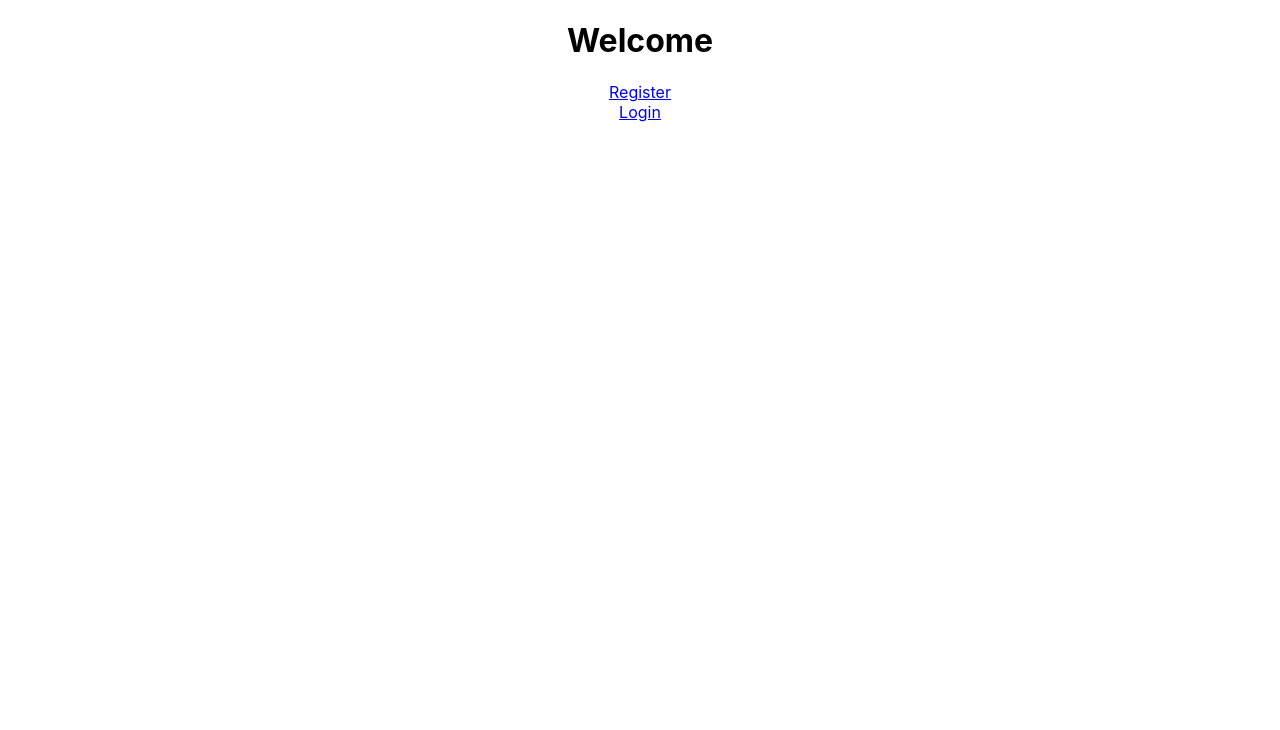
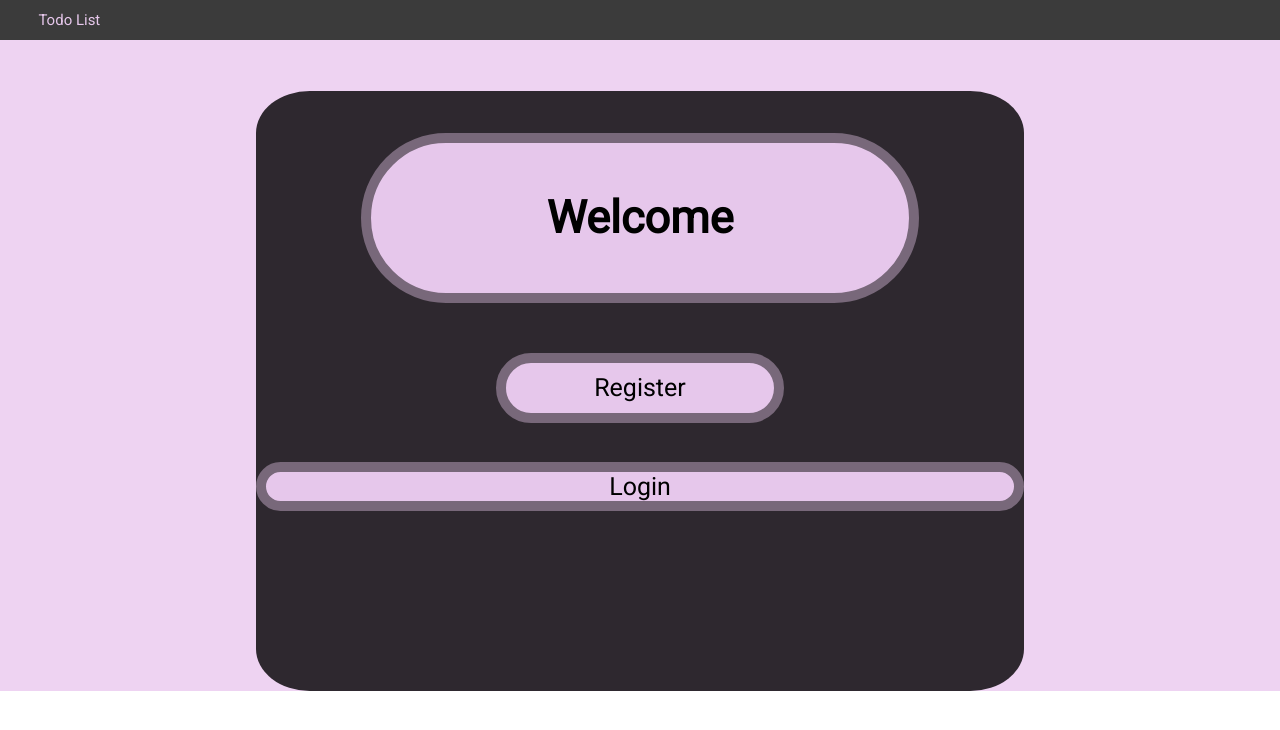
Before and after one commit to Agaxx02/react-todo-list, a React (Create React App) app: page / in a window 1280 px wide. Shown: the top 730 px of the page. Built offline with nearby package versions, Linux system fonts and the light colour scheme.

Commit message:
Applied some styles to the welcome page - not finished yet

```diff
--- a/package.json
+++ b/package.json
@@ -10,7 +10,6 @@
     "cors": "^2.8.5",
     "express": "^4.18.1",
     "mongoose": "^6.3.1",
-    "nodemon": "^2.0.16",
     "react": "^18.1.0",
     "react-dom": "^18.1.0",
     "react-scripts": "5.0.1",
--- a/public/index.html
+++ b/public/index.html
@@ -4,38 +4,16 @@
     <meta charset="utf-8" />
     <meta name="viewport" content="width=device-width, initial-scale=1" />
     <meta name="theme-color" content="#000000" />
+   <link href="https://fonts.googleapis.com/css2?family=Roboto:wght@100;400&display=swap" rel="stylesheet">
     <meta
       name="description"
       content="Web site created using create-react-app"
     />
-    <!--
-      manifest.json provides metadata used when your web app is installed on a
-      user's mobile device or desktop. See https://developers.google.com/web/fundamentals/web-app-manifest/
-    -->
     <link rel="manifest" href="%PUBLIC_URL%/manifest.json" />
-    <!--
-      Notice the use of %PUBLIC_URL% in the tags above.
-      It will be replaced with the URL of the `public` folder during the build.
-      Only files inside the `public` folder can be referenced from the HTML.
-
-      Unlike "/favicon.ico" or "favicon.ico", "%PUBLIC_URL%/favicon.ico" will
-      work correctly both with client-side routing and a non-root public URL.
-      Learn how to configure a non-root public URL by running `npm run build`.
-    -->
-    <title>React App</title>
+    <title>Todo list</title>
   </head>
   <body>
     <noscript>You need to enable JavaScript to run this app.</noscript>
     <div id="root"></div>
-    <!--
-      This HTML file is a template.
-      If you open it directly in the browser, you will see an empty page.
-
-      You can add webfonts, meta tags, or analytics to this file.
-      The build step will place the bundled scripts into the <body> tag.
-
-      To begin the development, run `npm start` or `yarn start`.
-      To create a production bundle, use `npm run build` or `yarn build`.
-    -->
   </body>
 </html>
--- a/src/App.css
+++ b/src/App.css
@@ -1,38 +1,68 @@
 .App {
+  margin: 0;
+  padding: 0;
+  font-family: 'Roboto', sans-serif;
+  font-size: 10px;
+  background-color: #EED3F2;
+
+}
+.header{
+  height: 40px;
+  font-size: 1.5em;
+  line-height: 40px;
+  padding: 0 0 0 3%;
+  background-color: #3B3B3B;
+  color: #E6C7EB;
+}
+.welcome{
   text-align: center;
+  border-radius: 7%;
+  margin: 4% auto 0;
+  width: 60%;
+  height: 600px;
+  background-color: #2E282F;
+}
+.buttonContainer{
+  height: 300px;
+  margin-top: 12%;
+}
+#registerButton{
+  margin: 5% auto;
+  width: 35%;
+  height: 50px;
+  line-height: 50px;
+}
+.button{
+  background-color: #E6C7EB;
+  border: 10px solid #78687A;
+  border-radius: 200px;
+}
+.welcome h1{
+  position: relative;
+  top: 7%;
+  font-size: 4.5em;
+  height: 150px;
+  width: 70%;
+  margin: 5% auto 0;
+  line-height: 150px;
+}
+.welcome a {
+  text-decoration: none;
+  font-size: 2.5em;
+  color: black;
+  display: block;
+  transition: 1s;
+}
+.welcome a ::hover{
+  cursor: pointer;
 }
 
-.App-logo {
-  height: 40vmin;
-  pointer-events: none;
-}
+@media screen and (max-width: 900px) {
+  .welcome{
+    width: 90%;
+  }
 
-@media (prefers-reduced-motion: no-preference) {
-  .App-logo {
-    animation: App-logo-spin infinite 20s linear;
+  .welcome h1 {
+    font-size: 3.5em;
   }
 }
-
-.App-header {
-  background-color: #282c34;
-  min-height: 100vh;
-  display: flex;
-  flex-direction: column;
-  align-items: center;
-  justify-content: center;
-  font-size: calc(10px + 2vmin);
-  color: white;
-}
-
-.App-link {
-  color: #61dafb;
-}
-
-@keyframes App-logo-spin {
-  from {
-    transform: rotate(0deg);
-  }
-  to {
-    transform: rotate(360deg);
-  }
-}
--- a/src/App.js
+++ b/src/App.js
@@ -19,6 +19,9 @@ function App() {
 
   return (
     <div className="App">
+    <header className='header'>
+      <span>Todo List</span>
+    </header>
        <CredentialsContext.Provider value={credentialsState}>
       <BrowserRouter>
      <Routes>
--- a/src/components/Todos.js
+++ b/src/components/Todos.js
@@ -61,7 +61,7 @@ export const Todos = () => {
   };
 
   return (
-    <div>
+    <div className='todos'>
       <select value={filter} onChange={(e) => changeFilter(e.target.value)}>
         <option value="completed">Completed</option>
         <option value="uncompleted">Uncompleted</option>
--- a/src/pages/Login.js
+++ b/src/pages/Login.js
@@ -43,7 +43,7 @@ export default function Login() {
     const navigate = useNavigate()
 
     return (
-      <div>
+      <div className='login'>
         <h1>Login</h1>
         {error && <span style={{ color: "red" }}>{error}</span>}
         <form onSubmit={login}>
--- a/src/pages/Register.js
+++ b/src/pages/Register.js
@@ -37,7 +37,7 @@ export default function Register() {
   const navigate = useNavigate()
 
   return (
-    <div>
+    <div className='register'>
       <h1>Register</h1>
       {error && <span style={{ color: "red" }}>{error}</span>}
       <form onSubmit={register}>
--- a/src/pages/Welcome.js
+++ b/src/pages/Welcome.js
@@ -9,13 +9,14 @@ export default function Welcome() {
 setCredentials(null)
   }
   return (
-    <div>
+    <div className='welcome'>
       {credentials && <button onClick={Logout}>Logout</button>}
-        <h1>Welcome {credentials && credentials.username}</h1>
-        {!credentials && <Link to="/register">Register</Link>}
-        <br/>
-        {!credentials && <Link to="/login">Login</Link>}
+        <h1 className='button'>Welcome {credentials && credentials.username}</h1>
+        <div className='buttonContainer'>
+        {!credentials && <Link to="/register" className='button' id='registerButton'>Register</Link>}
+        {!credentials && <Link to="/login" className='button' id='loginButton'>Login</Link>}
         {credentials && <Todos />}
+        </div>
     </div>
   )
 }
```
